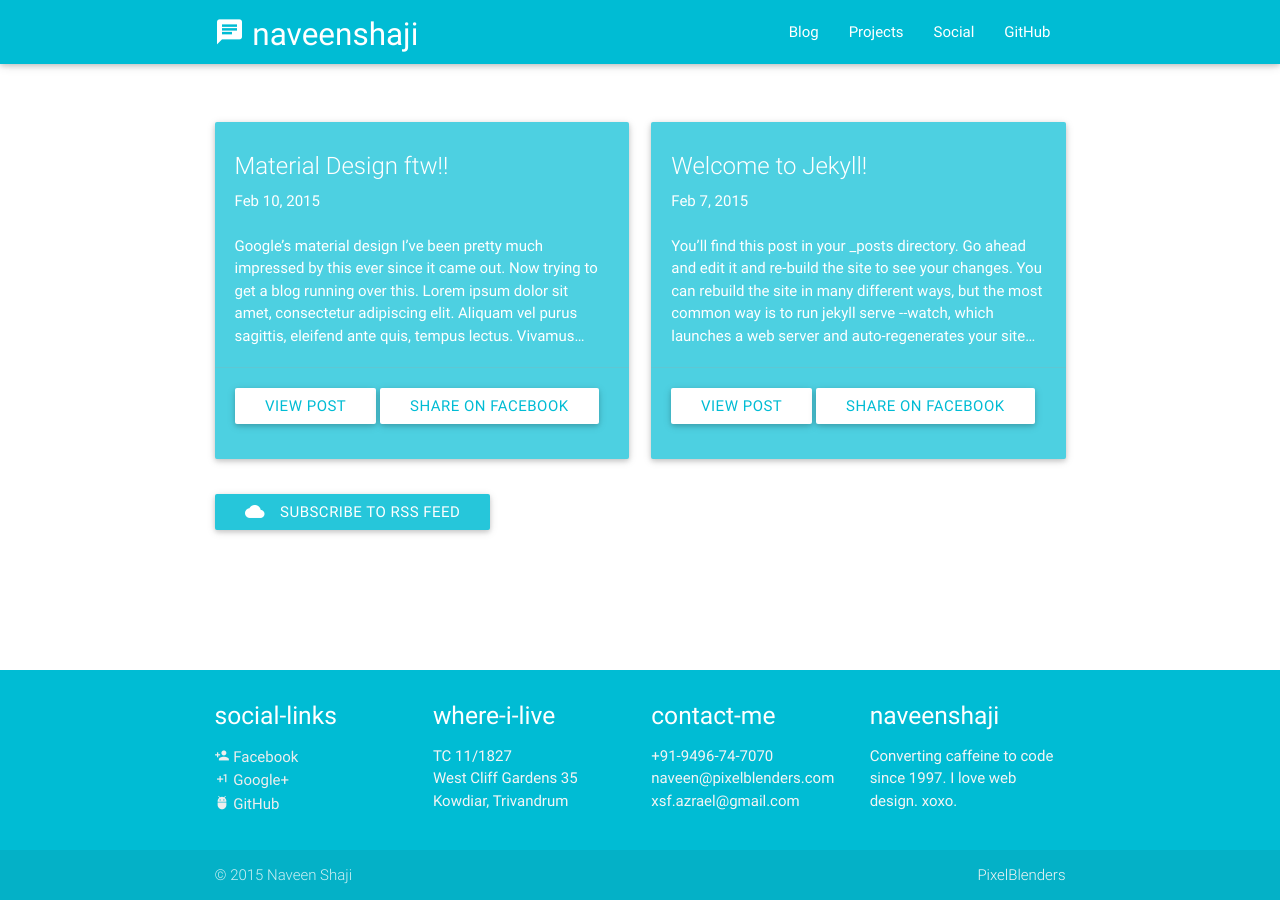
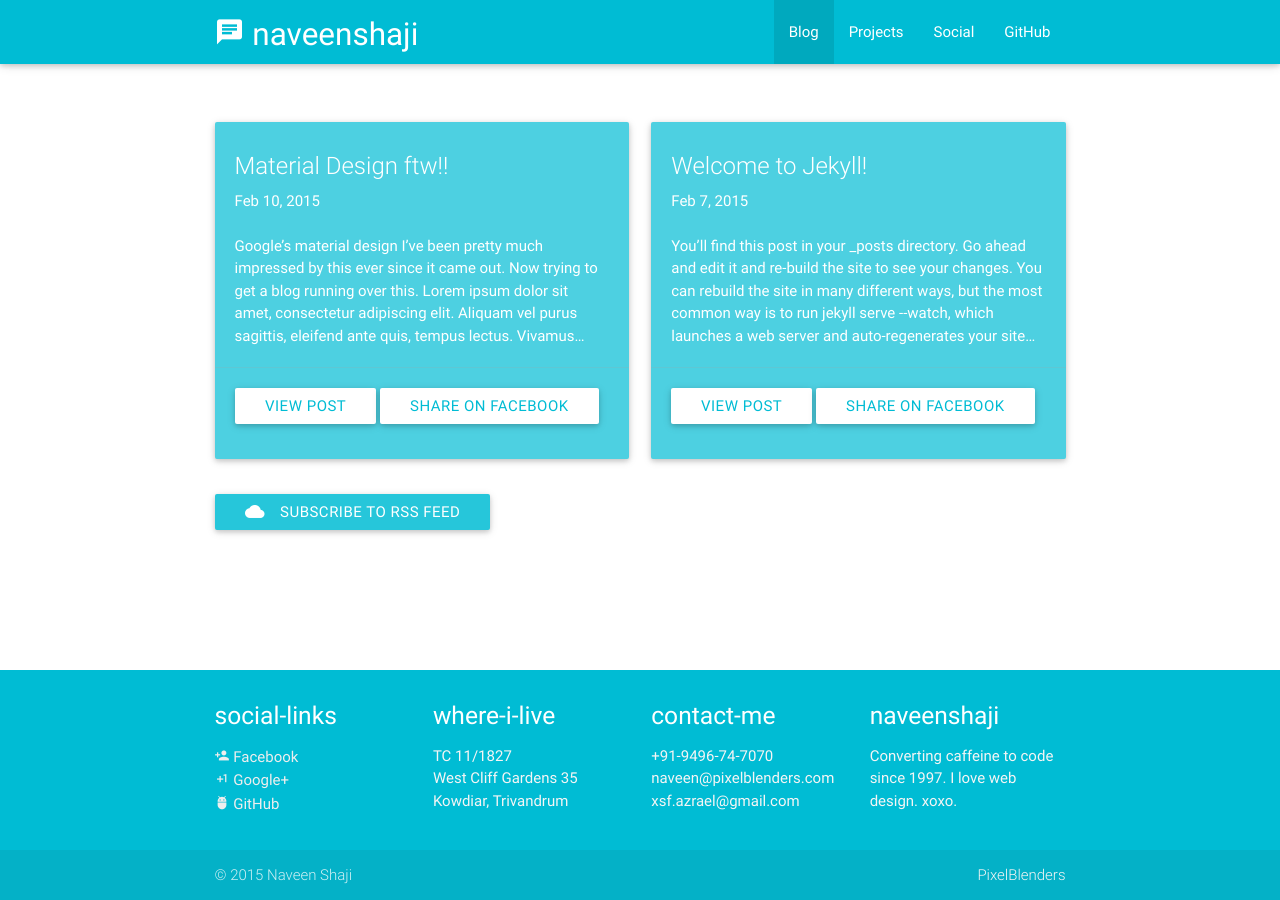
Before and after one commit to jhokamp/jhokamp.github.io, a Jekyll site: the page built from index.html, in a window 1280 px wide. Built offline with Jekyll 4.4.1, drawn with Linux system fonts in a browser that asks for light colours.

Commit message:
Made blog li class active in header.html

```diff
--- a/_includes/header.html
+++ b/_includes/header.html
@@ -4,7 +4,7 @@
             <div class="nav-wrapper container">
                 <a href="/" class="brand-logo"><i class="mdi-communication-chat"></i> naveenshaji</a>
                 <ul id="nav-mobile" class="right side-nav">
-                    <li><a href="/" target="_blank">Blog</a>
+                    <li class="active"><a href="/" target="_blank">Blog</a>
                     </li>
                     <li><a href="#" target="_blank">Projects</a>
                     </li>
```
